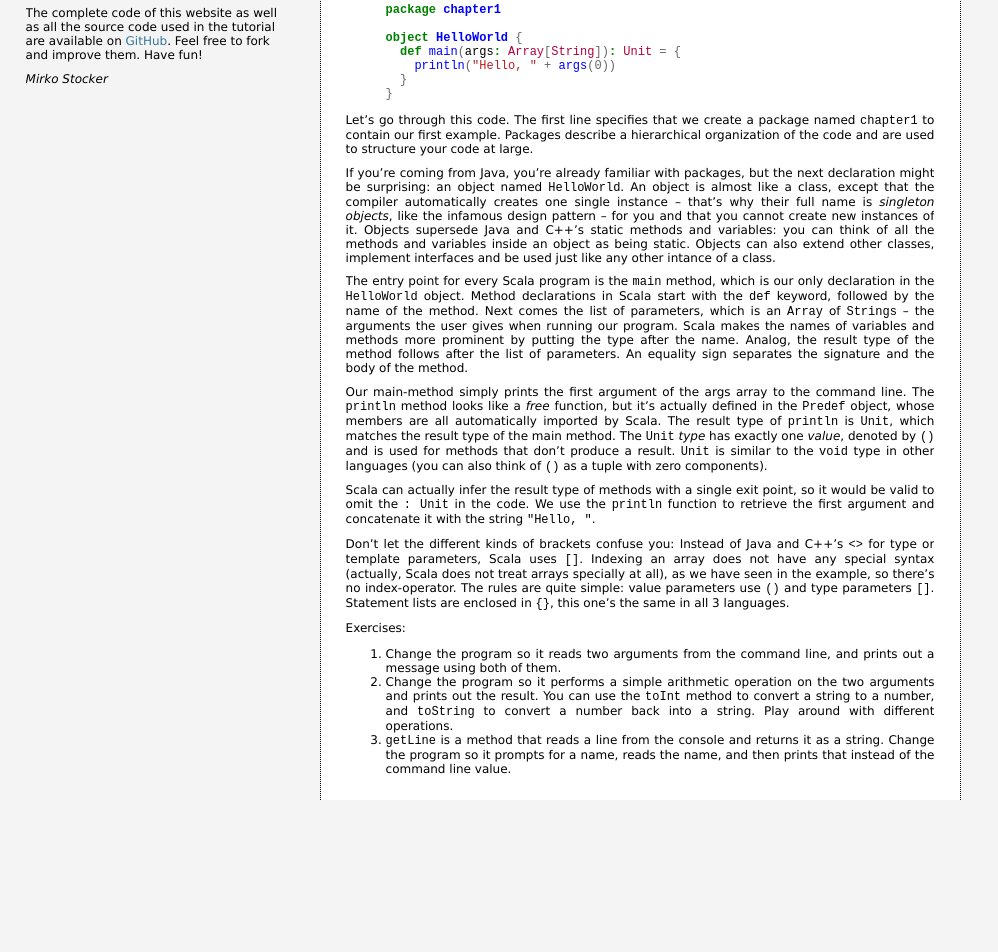
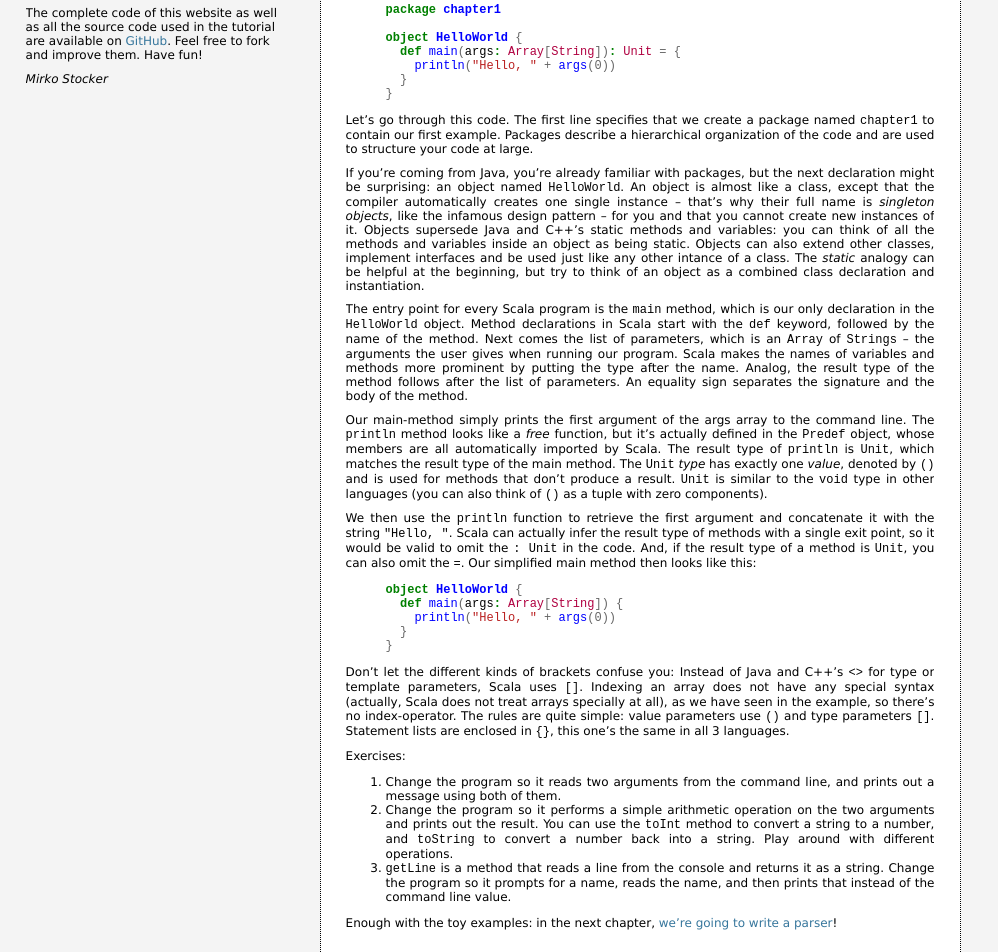
Before and after one commit to misto/Write-Yourself-a-Scheme-in-Scala, a Jekyll site: the page built from 1_first_steps.markdown, in a window 1280 px wide. Shown: the part 447-1399 px from the top of the page, without its empty margins (0-998 px from the left). Built offline with Jekyll 4.4.1, drawn with Linux system fonts in a browser that asks for light colours; Markdown is read by kramdown in place of the engine named in the settings; before the commit the page ends 1247 px from its top, so only the background shows below that.

Commit message:
Show the simplified main.

```diff
--- a/1_first_steps.markdown
+++ b/1_first_steps.markdown
@@ -43,14 +43,15 @@ named `chapter1` to contain our first example. Packages describe a hierarchical
 organization of the code and are used to structure your code at large.
 
 If you're coming from Java, you're already familiar with packages, but the next
-declaration might be surprising: an object named `HelloWorld`. An object is almost
-like a class, except that the compiler automatically creates one single
-instance -- that's why their full name is *singleton objects*, like the infamous design
-pattern -- for you and that you cannot create new instances of it. Objects
-supersede Java and C++'s static methods and variables: you can think of all the methods and
-variables inside an object as being static. Objects can also extend other
-classes, implement interfaces and be used just like any other intance of a
-class.
+declaration might be surprising: an object named `HelloWorld`. An object is
+almost like a class, except that the compiler automatically creates one single
+instance -- that's why their full name is *singleton objects*, like the infamous
+design pattern -- for you and that you cannot create new instances of it.
+Objects supersede Java and C++'s static methods and variables: you can think of
+all the methods and variables inside an object as being static. Objects can also
+extend other classes, implement interfaces and be used just like any other
+intance of a class. The *static* analogy can be helpful at the beginning, but
+try to think of an object as a combined class declaration and instantiation.
 
 The entry point for every Scala program is the `main` method, which is our only
 declaration in the `HelloWorld` object. Method declarations in Scala start with
@@ -70,10 +71,19 @@ denoted by `()` and is used for methods that don't produce a result. `Unit` is
 similar to the `void` type in other languages (you can also think of `()` as a
 tuple with zero components).
 
-Scala can actually infer the result type of methods with a single exit point, so
-it would be valid to omit the `: Unit` in the code. We use the `println`
-function to retrieve the first argument and concatenate it with the string
-`"Hello, "`.
+We then use the `println` function to retrieve the first argument and concatenate it
+with the string `"Hello, "`. Scala can actually infer the result type of
+methods with a single exit point, so it would be valid to omit the `: Unit` in
+the code. And, if the result type of a method is `Unit`, you can also omit the
+`=`. Our simplified main method then looks like this:
+
+{% highlight scala %}
+object HelloWorld {
+  def main(args: Array[String]) {
+    println("Hello, " + args(0))
+  }
+}
+{% endhighlight %}
 
 Don't let the different kinds of brackets confuse you: Instead of Java and C++'s
 `<>` for type or template parameters, Scala uses `[]`. Indexing an array does not
@@ -93,3 +103,5 @@ Exercises:
 1. `getLine` is a method that reads a line from the console and returns it as a
    string. Change the program so it prompts for a name, reads the name, and then
    prints that instead of the command line value.
+
+Enough with the toy examples: in the next chapter, [we're going to write a parser](2_parsing.html)!
```
